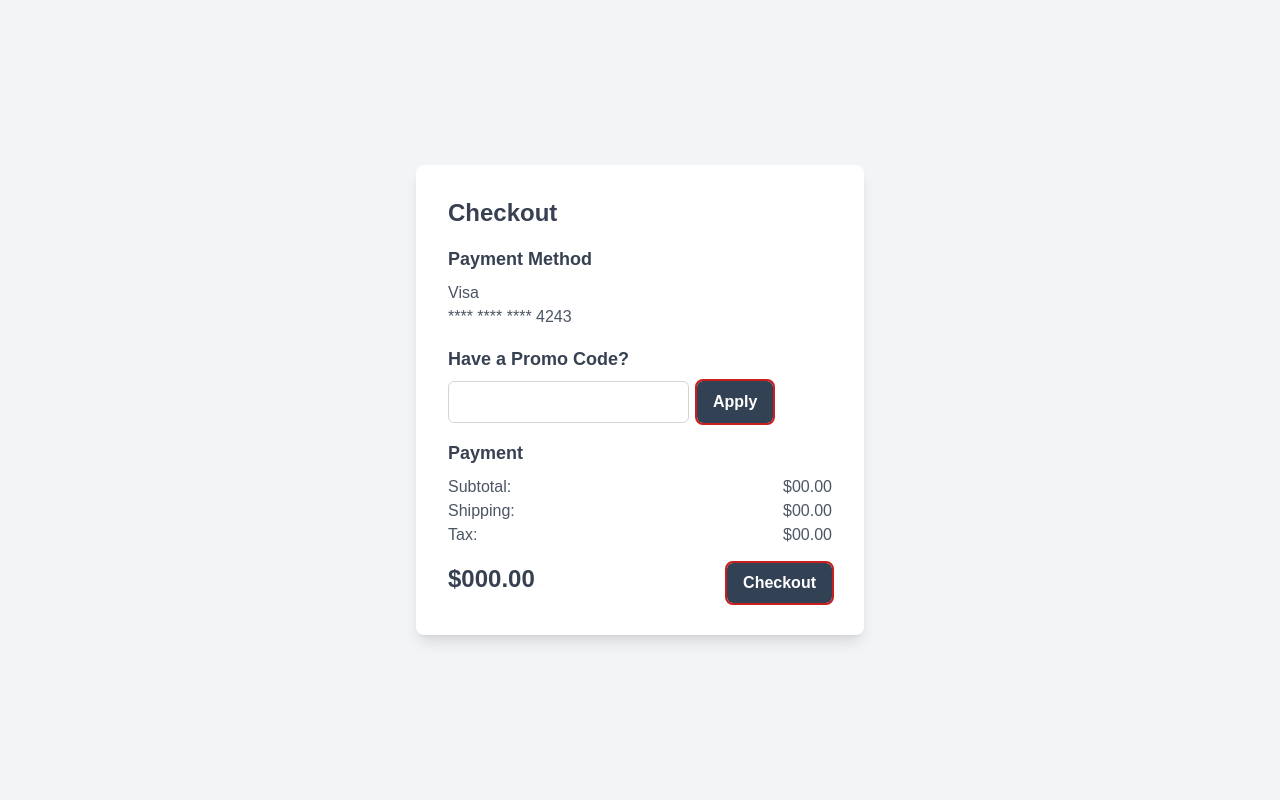
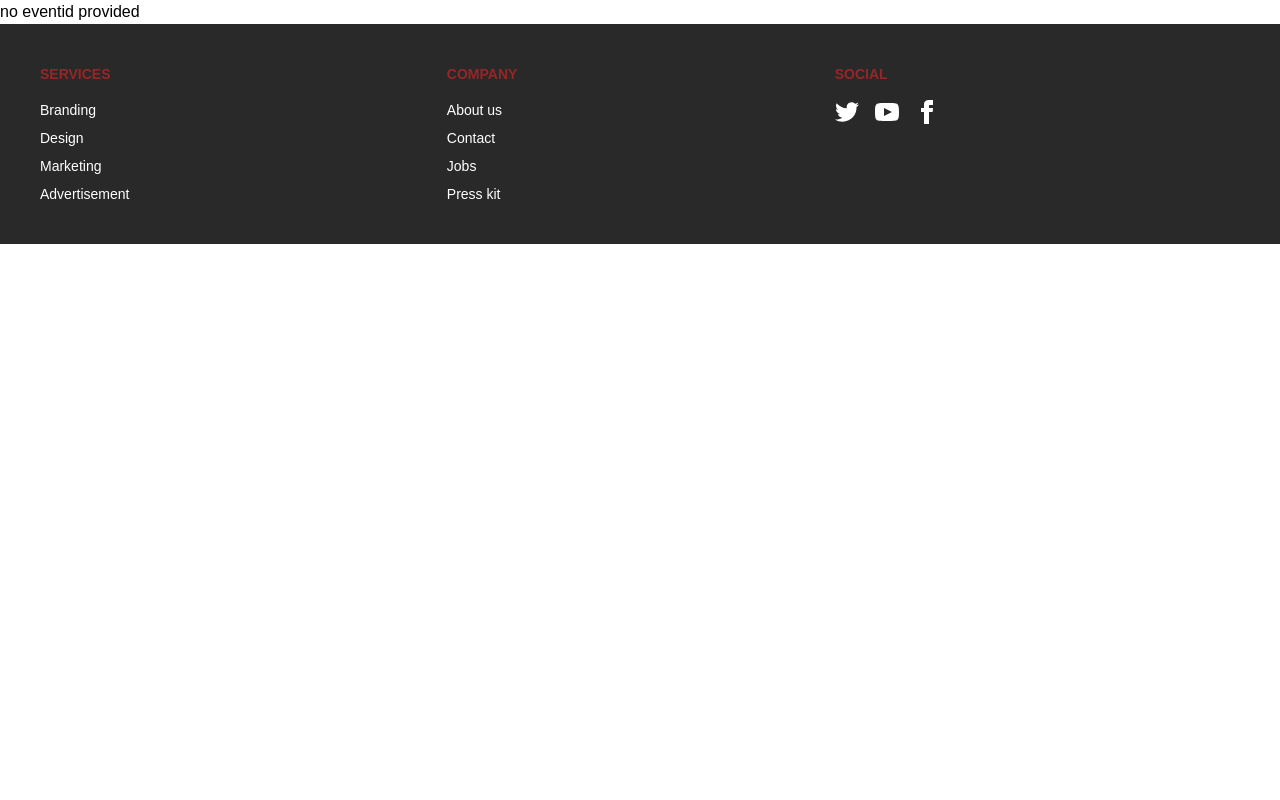
Before and after one commit to MasRfif/MiniProt, a Next.js app in the folder Web/: page /transaction in a window 1280 px wide. Shown: the top 800 px of the page. Built offline with nearby package versions, Linux system fonts and the light colour scheme.

Commit message:
wallet dan voucher dan fetching event name and price

```diff
--- a/Web/src/components/2.Body/TransactionContent.tsx
+++ b/Web/src/components/2.Body/TransactionContent.tsx
@@ -1,13 +1,16 @@
 "use client";
 
-import { useState } from "react";
-
+import { useState, useEffect } from "react";
+import { useSearchParams } from "next/navigation";
 export default function TransactionPage() {
+  const searchParams = useSearchParams();
+  const eventid = searchParams.get("eventid"); // get the ticket id from url
+  if (!eventid) {
+    return <h1>no eventid provided</h1>;
+  }
   const [promoCode, setPromoCode] = useState("");
 
-  const handlePromoCodeChange = (
-    event: React.ChangeEvent<HTMLInputElement>
-  ) => {
+  const handlePromoCodeChange = (event: React.ChangeEvent<HTMLInputElement>) => {
     setPromoCode(event.target.value);
   };
 
@@ -15,40 +18,43 @@ export default function TransactionPage() {
     // Implement logic to apply promo code
     console.log("Promo code applied:", promoCode);
   };
+  const [eventData, setEventData] = useState<any>({});
+  const eventGetter = async () => {
+    try {
+      const res = await fetch(`http://localhost:8069/api/v1/events/${eventid}`, {
+        method: "GET",
+        headers: { "Content-Type": "application/json" },
+        credentials: "include",
+      });
+
+      const resData = await res.json();
+      // console.log(resData);
+      setEventData(resData);
+    } catch (error) {
+      console.error(error);
+    }
+  };
+  useEffect(() => {
+    eventGetter();
+  }, []);
   return (
     <div className="bg-gray-100 min-h-screen flex flex-col items-center justify-center p-8">
       <div className="bg-white rounded-lg shadow-lg p-8 w-full max-w-md">
-        <h1 className="text-2xl font-bold text-gray-700 mb-4">Checkout</h1>
-        {/*
-        <div className="mb-4">
-          <h2 className="text-lg font-semibold text-gray-700 mb-2">Shipping</h2>
-          <p className="text-gray-600">221B Baker Street, W1U 8ED</p>
-          <p className="text-gray-600">London, United Kingdom</p>
-        </div> */}
+        <h1 className="text-2xl font-bold text-gray-700 mb-4">Checkout Event Ticket</h1>
 
         <div className="mb-4">
-          <h2 className="text-lg font-semibold text-gray-700 mb-2">
-            Payment Method
-          </h2>
-          <p className="text-gray-600">Visa</p>
-          <p className="text-gray-600">**** **** **** 4243</p>
+          {/* <h2 className="text-lg font-semibold text-gray-700 mb-2">Payment Method</h2> */}
+          {/* <p className="text-gray-600">Visa</p>
+          <p className="text-gray-600">**** **** **** 4243</p> */}
+          <legend> Event Ticket </legend>
+          <h3>{eventData?.message?.eventName}</h3>
         </div>
 
         <div className="mb-4">
-          <h2 className="text-lg font-semibold text-gray-700 mb-2">
-            Have a Promo Code?
-          </h2>
+          <h2 className="text-lg font-semibold text-gray-700 mb-2">Have a Promo Code?</h2>
           <div className="flex">
-            <input
-              type="text"
-              className="border border-gray-300 rounded-md px-4 py-2 focus:outline-none focus:ring-2 focus:ring-blue-500"
-              value={promoCode}
-              onChange={handlePromoCodeChange}
-            />
-            <button
-              className="bg-slate-700 outline outline-2 outline-red-700 text-white font-bold py-2 px-4 rounded-md ml-2"
-              onClick={handleApplyPromoCode}
-            >
+            <input type="text" className="border border-gray-300 rounded-md px-4 py-2 focus:outline-none focus:ring-2 focus:ring-blue-500" value={promoCode} onChange={handlePromoCodeChange} />
+            <button className="bg-slate-700 outline outline-2 outline-red-700 text-white font-bold py-2 px-4 rounded-md ml-2" onClick={handleApplyPromoCode}>
               Apply
             </button>
           </div>
@@ -60,21 +66,11 @@ export default function TransactionPage() {
             <p className="text-gray-600">Subtotal:</p>
             <p className="text-gray-600">$00.00</p>
           </div>
-          <div className="flex justify-between">
-            <p className="text-gray-600">Shipping:</p>
-            <p className="text-gray-600">$00.00</p>
-          </div>
-          <div className="flex justify-between">
-            <p className="text-gray-600">Tax:</p>
-            <p className="text-gray-600">$00.00</p>
-          </div>
         </div>
 
         <div className="flex justify-between">
-          <h2 className="text-2xl font-bold text-gray-700">$000.00</h2>
-          <button className="bg-slate-700 outline outline-2 outline-red-700 text-white font-bold py-2 px-4 rounded-md">
-            Checkout
-          </button>
+          <h2 className="text-2xl font-bold text-gray-700">{eventData?.message?.price}</h2>
+          <button className="bg-slate-700 outline outline-2 outline-red-700 text-white font-bold py-2 px-4 rounded-md">Checkout</button>
         </div>
       </div>
     </div>
```
